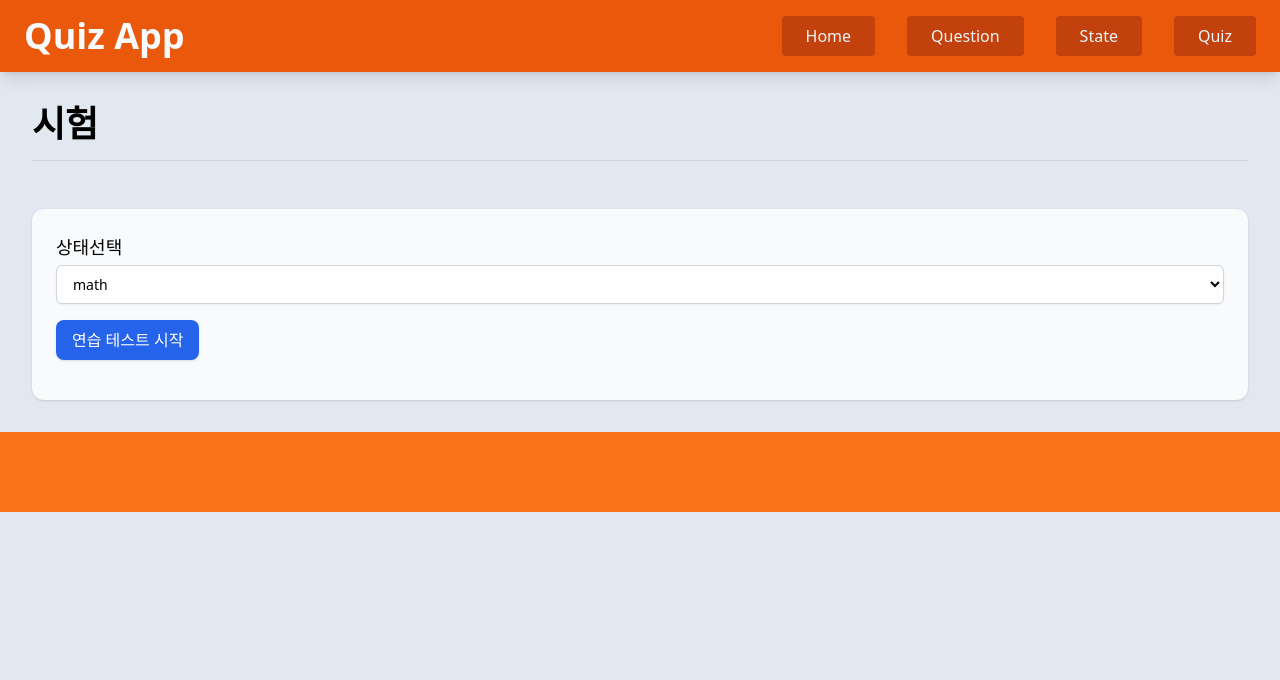
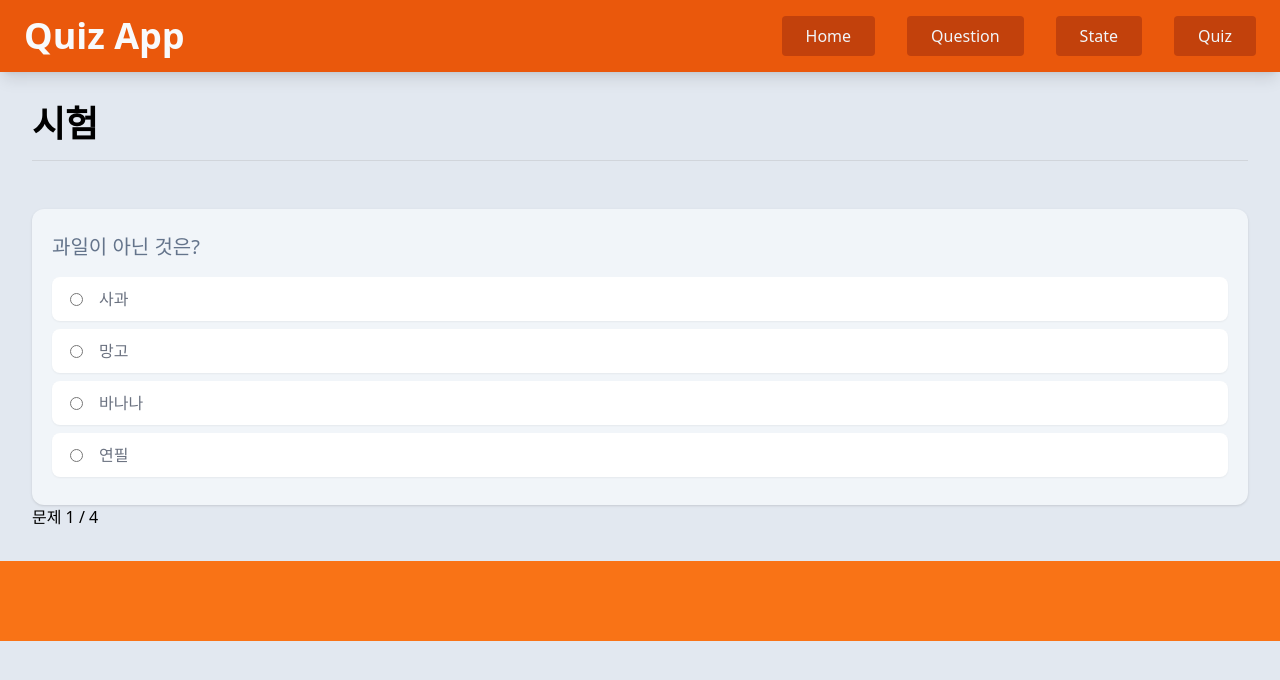
Before and after one commit to Librariann/nextjs-study, a Next.js app in the folder nextjs-13-quiz-app/: page /quiz in a window 1280 px wide. Both pictures are taken after a click on the button "연습 테스트 시작". Shown: the top 680 px of the page. Built offline with nearby package versions, Linux system fonts and the light colour scheme.

Commit message:
[commit] quiz pageForm for next13-quiz-app

```diff
--- a/nextjs-13-quiz-app/components/QuizForm.tsx
+++ b/nextjs-13-quiz-app/components/QuizForm.tsx
@@ -3,6 +3,7 @@
 import React, { useState } from "react";
 import SelectState from "./SelectState";
 import { getQuizQuestions, getStates } from "@/utils/functions";
+import Question from "./Question";
 
 const QuizForm = () => {
   const [state, setState] = useState(1);
@@ -19,6 +20,16 @@
     setQuizStarted(true);
   };
 
+  const quizEnd = () => {
+    setQuizEnded(true);
+  };
+
+  const nextQuestion = () => {
+    setCurrentQuestion(currentQuestion + 1);
+    setAnswers([...answers, currentAnswer]);
+    setAnswered(false);
+  };
+
   return (
     <div className="flex flex-col space-y- md:space-y-8 p-4 lg:p-8">
       <h1 className="text-4xl font-semibold pb-4 mb-4 border-b border-gray-300">
@@ -31,9 +42,43 @@
             states={getStates()}
             state={(stateValue) => setState(stateValue)}
           />
-          <button className="my-4 px-4 py-2 text-white rounded-lg shadow bg-blue-600 hover:bg-blue-500">
+          <button
+            className="my-4 px-4 py-2 text-white rounded-lg shadow bg-blue-600 hover:bg-blue-500"
+            onClick={startQuiz}
+          >
             연습 테스트 시작
           </button>
+        </div>
+      )}
+
+      {quizStarted && !quizEnded && (
+        <div>
+          <Question
+            question={questions[currentQuestion]}
+            getAnswer={(answer) => {
+              setCurrentAnswer(answer);
+              setAnswered(true);
+            }}
+            withId={false}
+            checkEnabled={false}
+          />
+          <div>
+            <div>
+              문제 {currentQuestion + 1} / {questions.length}
+            </div>
+            {answered && (
+              <button
+                className="my-4 px-8 py-2 text-white float-right rounded-lg shadow bg-blue-600 hover:bg-blue-500"
+                onClick={() =>
+                  currentQuestion > questions.length - 1
+                    ? quizEnd()
+                    : nextQuestion()
+                }
+              >
+                {currentQuestion > questions.length - 1 ? "완료" : "다음"}
+              </button>
+            )}
+          </div>
         </div>
       )}
     </div>
```
